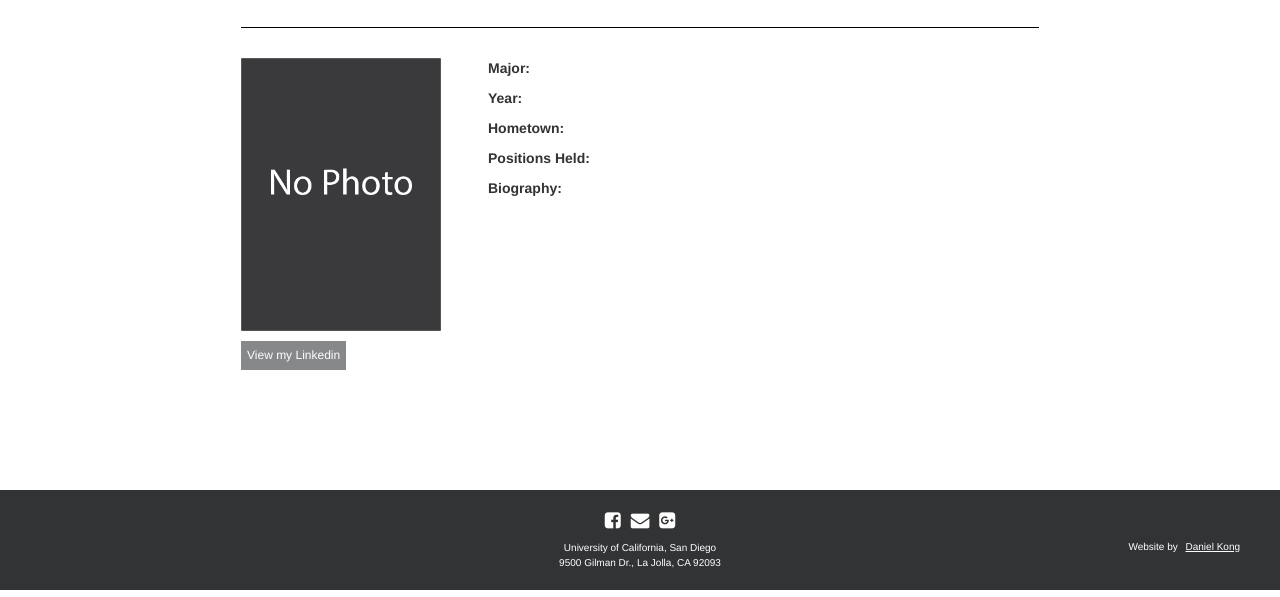
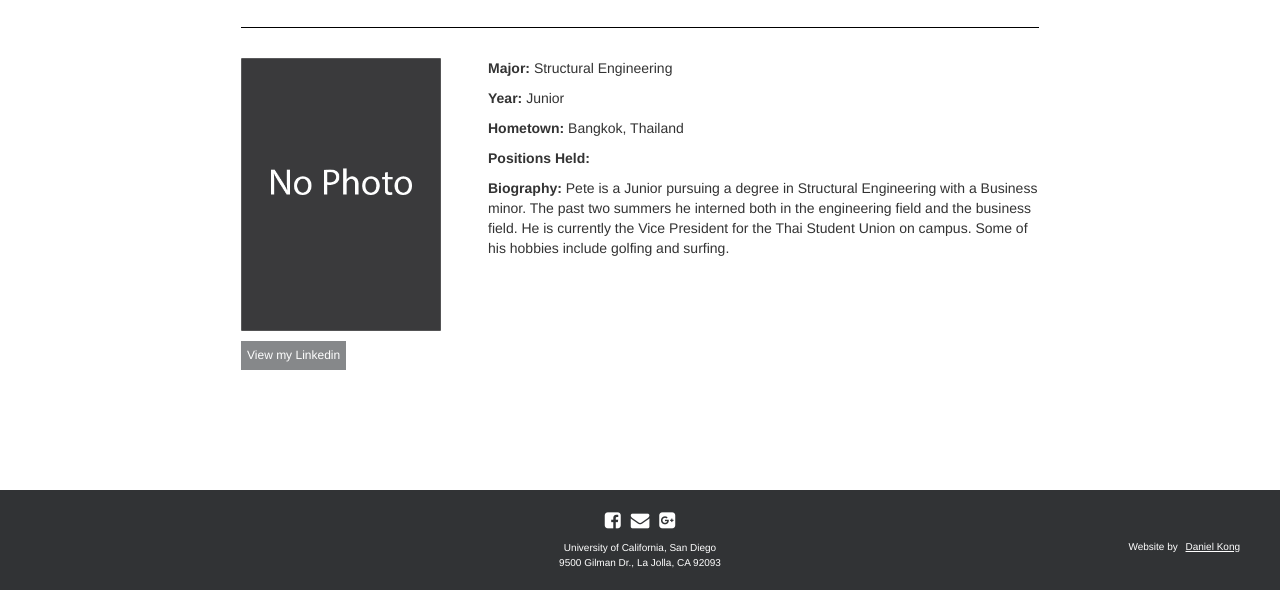
Before and after one commit to Undergraduate-Business-Network/UBN, a plain HTML site: page members/member39.html in a window 1280 px wide. Shown: the part 203-800 px from the top of the page. Drawn offline with nearby package versions, Linux system fonts and the light colour scheme.

Commit message:
added profiles

```diff
--- a/members/member39.html
+++ b/members/member39.html
@@ -100,11 +100,11 @@
                 </div>
                 <div class = "col-md-9">
                     <ul class = "member-info">
-                        <li><strong>Major: </strong></li>
-                        <li><strong>Year: </strong></li>
-                        <li><strong>Hometown: </strong></li>
+                        <li><strong>Major: </strong>Structural Engineering</li>
+                        <li><strong>Year: </strong>Junior</li>
+                        <li><strong>Hometown: </strong>Bangkok, Thailand</li>
                         <li><strong>Positions Held: </strong></li>
-                        <li><strong>Biography: </strong></li>
+                        <li><strong>Biography: </strong>Pete is a Junior pursuing a degree in Structural Engineering with a Business minor. The past two summers he interned both in the engineering field and the business field. He is currently the Vice President for the Thai Student Union on campus. Some of his hobbies include golfing and surfing. </li>
                     </ul>
                 </div>
                 </div>
```
Also changed, not shown: members/member27.html (+5 -5 lines), members/member5.html (+1 -1 lines).
